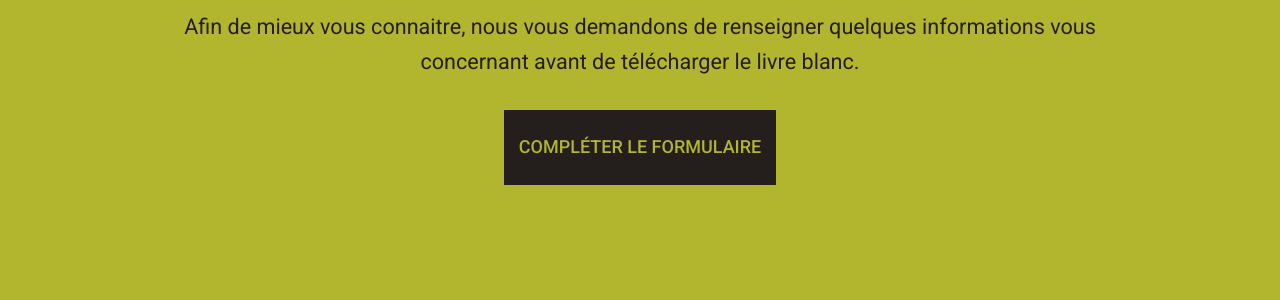
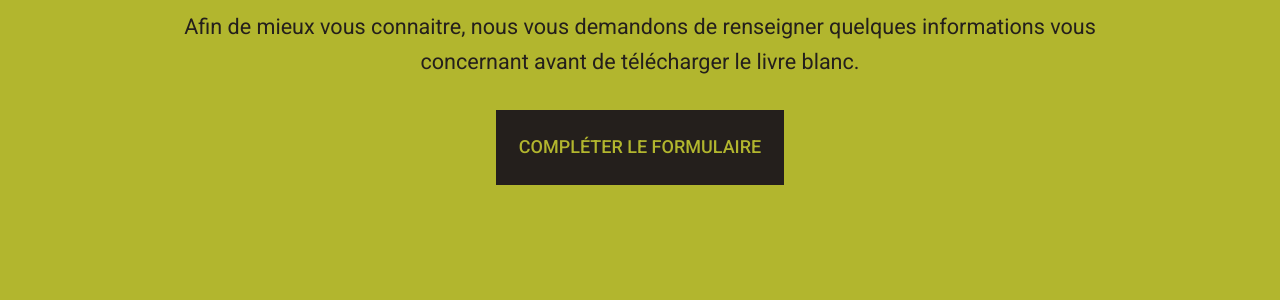
Before and after one commit to makinacorpus/livre-blanc-front-end, a Jekyll site: the page built from index.html, in a window 1280 px wide. Shown: the part 3233-3533 px from the top of the page. Built offline with Jekyll 4.4.1, drawn with Linux system fonts in a browser that asks for light colours.

Commit message:
remove padding button

```diff
--- a/assets/css/_download.scss
+++ b/assets/css/_download.scss
@@ -20,7 +20,6 @@
   }
 
   form > input, button {
-    padding: 0 .8em;
     width: 100%;
   }
 
```
